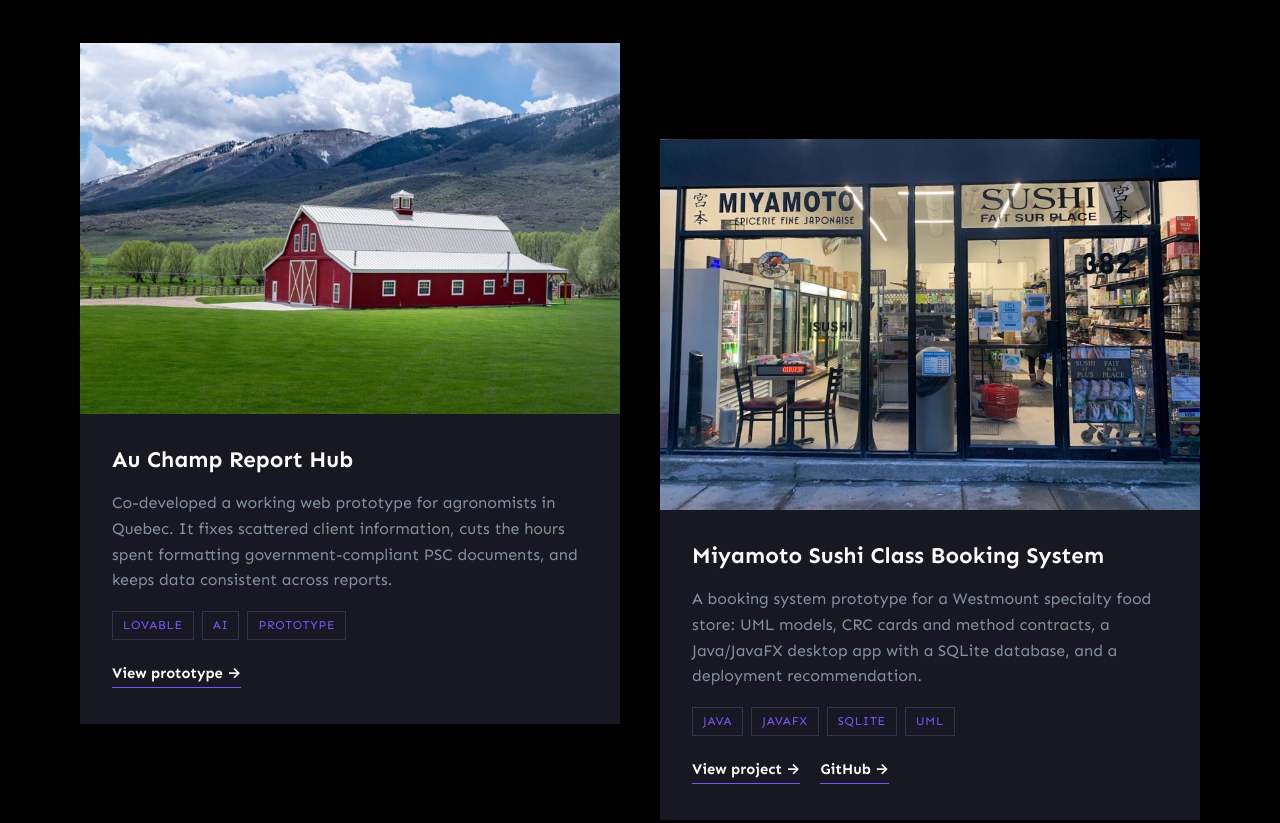
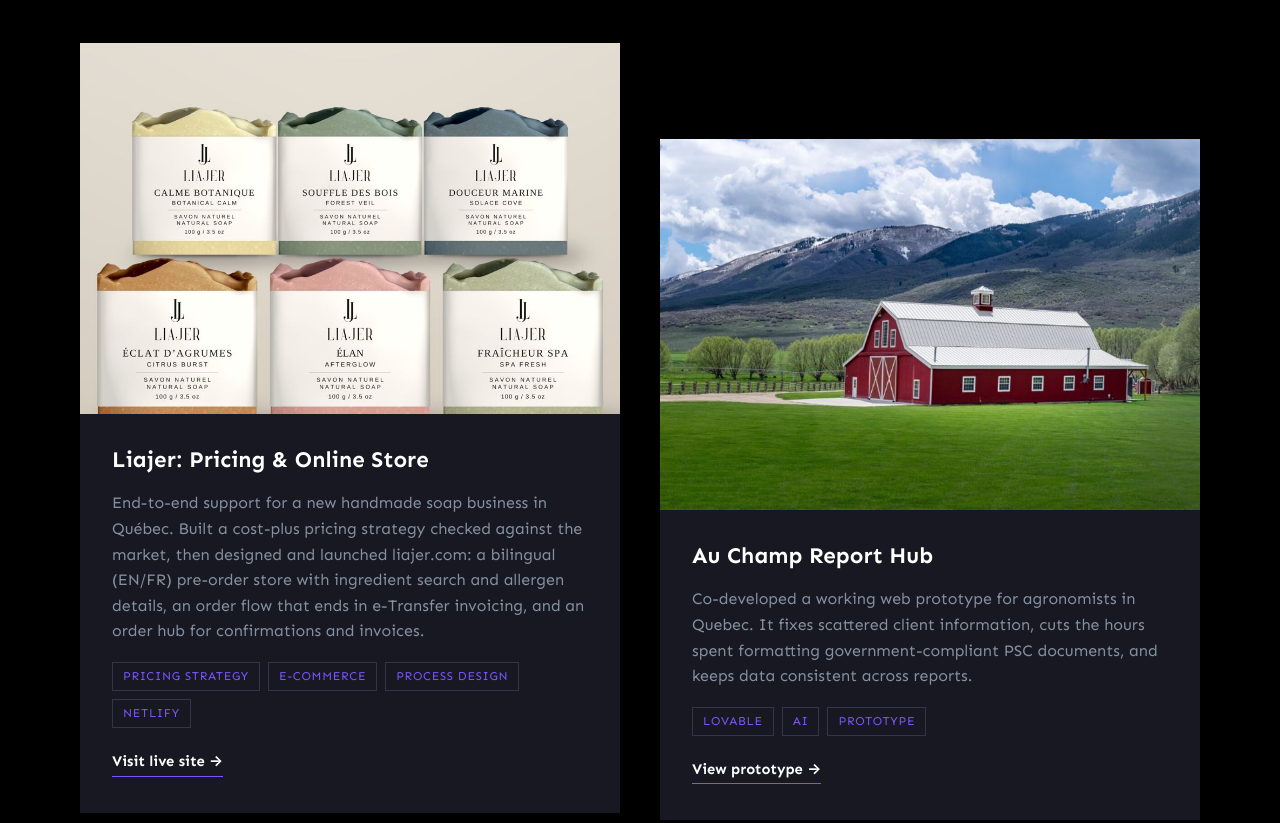
Before and after one commit to HasanA883/portfolio, a plain HTML site: page index.html in a window 1280 px wide. Shown: the part 3520-4343 px from the top of the page. Drawn offline with Linux system fonts and the light colour scheme.

Commit message:
Add Liajer pricing and online store project
Co-Authored-By: Claude Opus 5.5 <noreply@anthropic.com>
Claude-Session: https://claude.ai/code/session_012vUKiPaJQ23dP9PazcCqxA

```diff
--- a/index.html
+++ b/index.html
@@ -282,6 +282,15 @@ footer{background:var(--navy);padding-block:40px}
       </div>
       <div class="proj-grid">
         <article class="card">
+          <div class="thumb"><img src="projects/liajer.jpg" alt="Six Liajer handmade soap bars in their labelled wrappers" loading="lazy"></div>
+          <div class="card-body">
+            <h3>Liajer: Pricing &amp; Online Store</h3>
+            <p>End-to-end support for a new handmade soap business in Québec. Built a cost-plus pricing strategy checked against the market, then designed and launched liajer.com: a bilingual (EN/FR) pre-order store with ingredient search and allergen details, an order flow that ends in e-Transfer invoicing, and an order hub for confirmations and invoices.</p>
+            <div class="chips"><span>Pricing strategy</span><span>E-commerce</span><span>Process design</span><span>Netlify</span></div>
+            <div class="card-links"><a href="https://liajer.com" target="_blank" rel="noopener">Visit live site →</a></div>
+          </div>
+        </article>
+        <article class="card">
           <div class="thumb"><img src="projects/auchamp.jpg" alt="A barn on farmland" loading="lazy"></div>
           <div class="card-body">
             <h3>Au Champ Report Hub</h3>
```
Also changed, not shown: projects/liajer.jpg (added).
